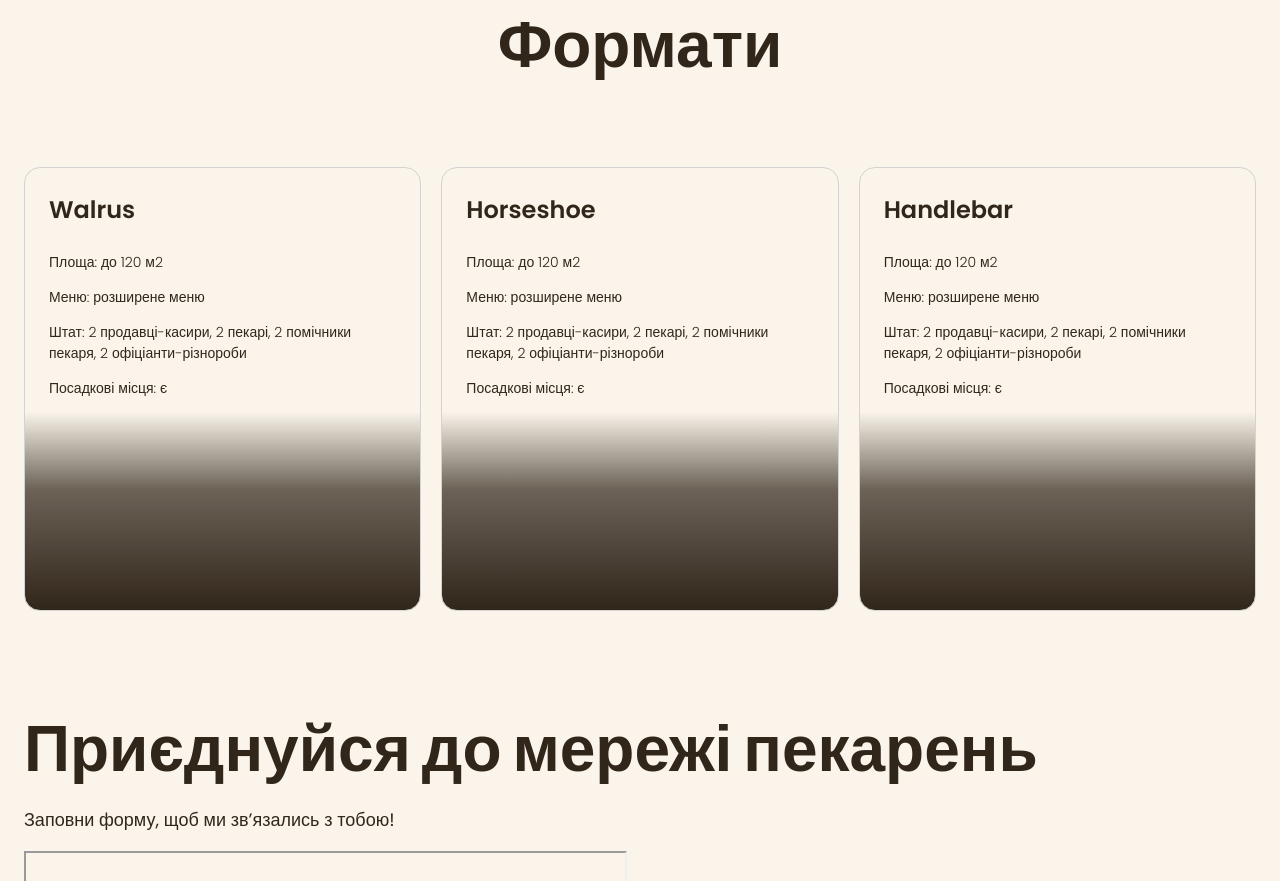
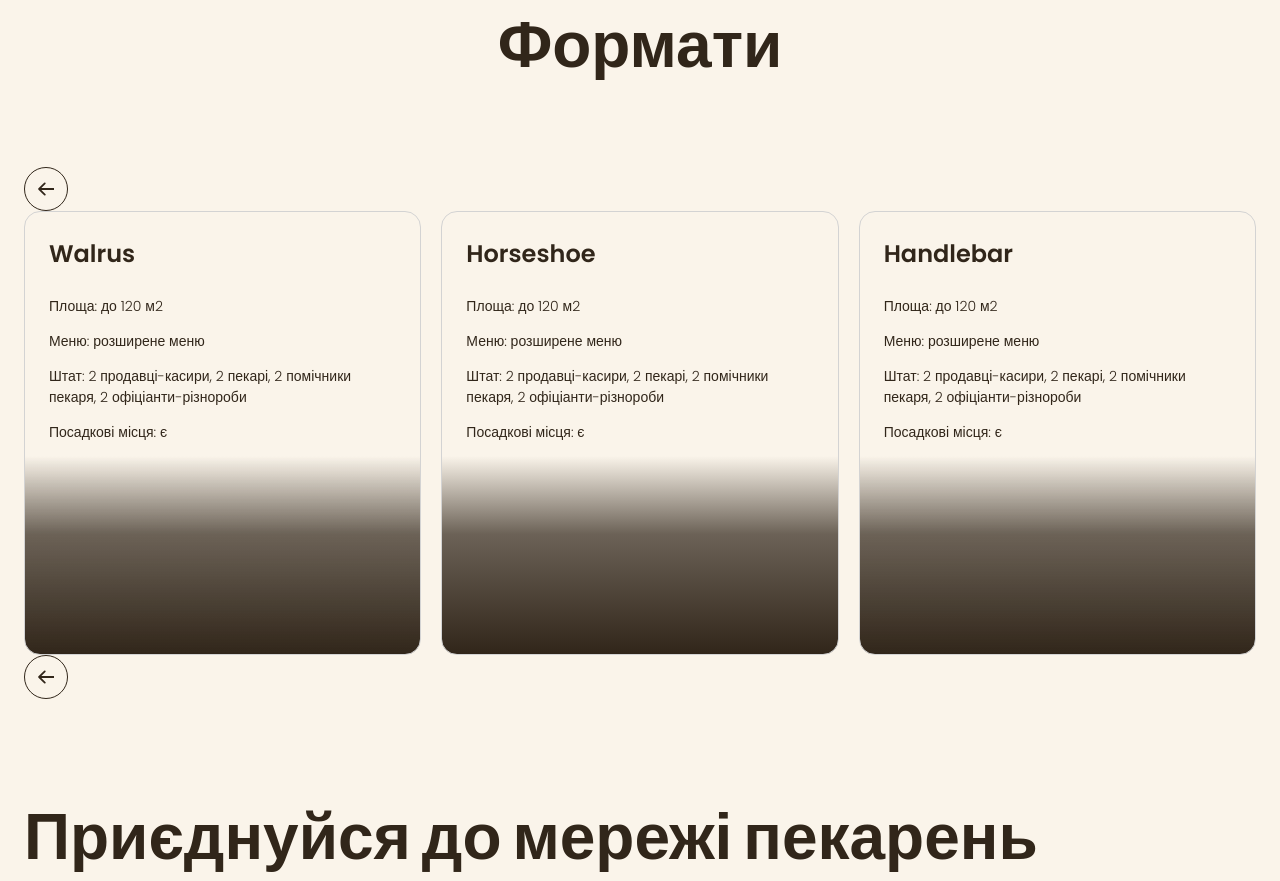
Before and after one commit to VitaliyRoy/bakery-website, a plain HTML site: page index.html in a window 1280 px wide. Shown: the part 3072-3953 px from the top of the page. Drawn offline with Linux system fonts and the light colour scheme; grey boxes are pictures that could not be loaded.

Commit message:
changes from lesson 10

```diff
--- a/css/styles.css
+++ b/css/styles.css
@@ -294,6 +294,26 @@ ul {
   font-weight: 300;
 }
 
+/* Carousel */
+.carousel-button {
+  display: flex;
+  align-items: center;
+  justify-content: center;
+  width: 44px;
+  height: 44px;
+  padding: 0;
+  fill: var(--color-primary-dark);
+  background-color: transparent;
+  border-radius: 50%;
+  border: 1px solid var(--color-primary-dark);
+  cursor: pointer;
+}
+
+.carousel-button:hover {
+  background-color: var(--color-primary-dark);
+  fill: var(--color-primary-light);
+}
+
 /* Contact section */
 .contact-title {
   margin-bottom: 16px;
@@ -311,6 +331,14 @@ ul {
   color: var(--color-brand-normal);
 }
 
+.address-icon {
+  fill: var(--color-primary-light);
+}
+
+.address-icon:hover {
+  fill: var(--color-brand-normal);
+}
+
 .address-copyright {
   font-size: 14px;
 }
--- a/index.html
+++ b/index.html
@@ -113,6 +113,11 @@
       <section class="section" id="formats-section">
         <div class="container">
           <h2 class="formats-title section-title centered">Формати</h2>
+          <button class="carousel-button" type="button">
+            <svg width="16" height="16">
+              <use href="./images/icons.svg#icon-arrow"></use>
+            </svg>
+          </button>
           <ul class="formats-list">
             <li class="formats-item">
               <article class="format-card">
@@ -157,6 +162,11 @@
               </article>
             </li>
           </ul>
+          <button class="carousel-button" type="button">
+            <svg width="16" height="16">
+              <use href="./images/icons.svg#icon-arrow"></use>
+            </svg>
+          </button>
         </div>
       </section>
       <section class="section" id="contact-section">
@@ -192,14 +202,14 @@
         <address>
           <ul>
             <li>
-              <a class="address-link" href="tel:+380960000007"
-                >+ 38 (096) 000 00 07</a
-              >
+              <a class="address-link" href="tel:+380960000007">
+                + 38 (096) 000 00 07
+              </a>
             </li>
             <li>
-              <a class="address-link" href="mailto:shopbakery@gmail.com"
-                >shopbakery@gmail.com</a
-              >
+              <a class="address-link" href="mailto:shopbakery@gmail.com">
+                shopbakery@gmail.com
+              </a>
             </li>
             <li>
               <a
@@ -212,18 +222,22 @@
             </li>
             <li>
               <a href="#">
-                <!-- facebook icon-->
+                <svg class="address-icon" width="32" height="32">
+                  <use href="./images/icons.svg#icon-facebook"></use>
+                </svg>
               </a>
             </li>
             <li>
               <a href="#">
-                <!-- instagram icon-->
+                <svg class="address-icon" width="32" height="32">
+                  <use href="./images/icons.svg#icon-instagram"></use>
+                </svg>
               </a>
             </li>
           </ul>
-          <a class="address-link" href="#" target="_blank"
-            >Політика конфіденційності</a
-          >
+          <a class="address-link" href="#" target="_blank">
+            Політика конфіденційності
+          </a>
           <p class="address-copyright">&copy; 2022 Дані захищені</p>
         </address>
       </div>
```
Also changed, not shown: images/icons.svg (added).
